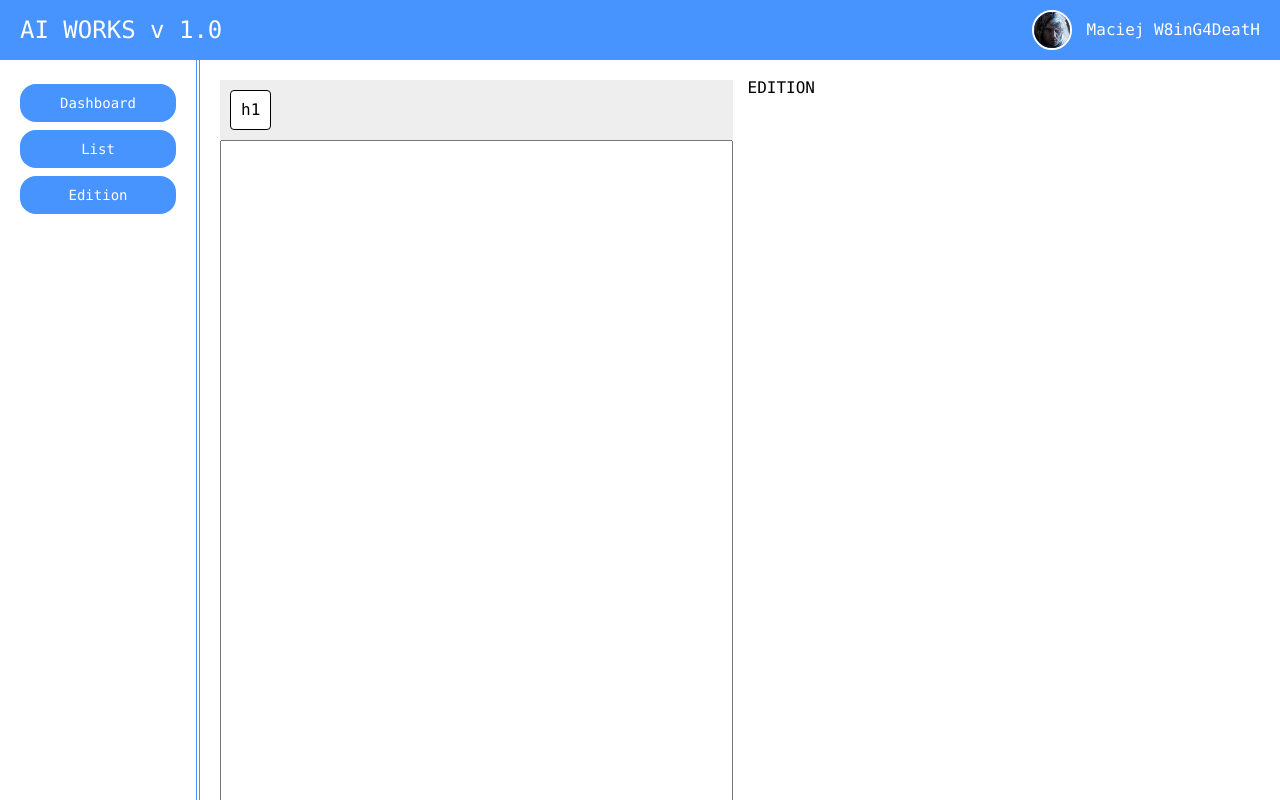
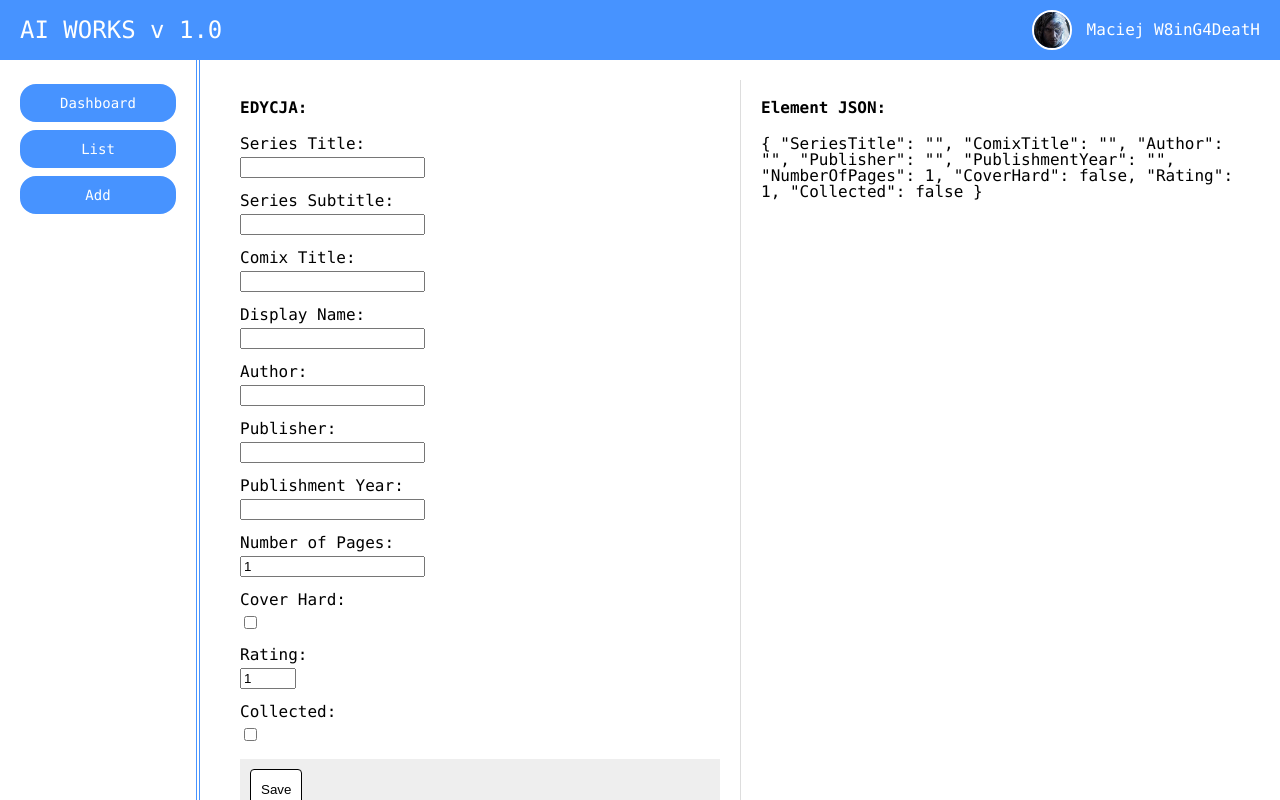
Before and after one commit to W8inG4DeatH/aiworks, an Angular app: page /edition in a window 1280 px wide. Built offline with nearby package versions, Linux system fonts and the light colour scheme.

Commit message:
preparing for nest js - add and edit

```diff
--- a/src/app/app-routing.module.ts
+++ b/src/app/app-routing.module.ts
@@ -12,6 +12,7 @@ const routes: Routes = [
     { path: 'dashboard', component: WidgetsPanelComponent },
     { path: 'list', component: ListPanelComponent },
     { path: 'edition', component: ComixEditorComponent, canActivate: [EditionGuardGuard] },
+    { path: 'edition/:id', component: ComixEditorComponent, canActivate: [EditionGuardGuard] },
     { path: 'html-editor', component: HtmlEditorComponent }
 ];
 
--- a/src/app/areas/edition/comix-editor/comix-editor.component.html
+++ b/src/app/areas/edition/comix-editor/comix-editor.component.html
@@ -1,15 +1,78 @@
 <div fxLayout="row" fxFlex>
-    <div fxLayout="column" fxFlex="50">
-        <div class="buttons-container" fxLayout="row" fxLayoutAlign="start center">
-            <div (click)="OnFormat()" class="button-container" fxLayout="row" fxLayoutAlign="center center">h1</div>
-        </div>
-        <textarea
-            (ngModel)="htmlContent"
-            rows="50"
-            class="html-editor-area"
-        ></textarea>
-    </div>
-    <div class="second-column" fxLayout="column" fxFlex="50">
-        EDITION
-    </div>
+
+  <div class="column" fxLayout="column" fxFlex="50">
+
+    <div class="title">EDYCJA:</div>
+
+    <form #comixForm="ngForm">
+
+      <div class="form-element" fxLayout="column" fxLayoutAlign="start start">
+        <label for="seriesTitle">Series Title:</label>
+        <input type="text" id="seriesTitle" name="SeriesTitle" [(ngModel)]="element.SeriesTitle">
+      </div>
+
+      <div class="form-element" fxLayout="column" fxLayoutAlign="start start">
+        <label for="seriesSubtitle">Series Subtitle:</label>
+        <input type="text" id="seriesSubtitle" name="SeriesSubtitle" [(ngModel)]="element.SeriesSubtitle">
+      </div>
+
+      <div class="form-element" fxLayout="column" fxLayoutAlign="start start">
+        <label for="comixTitle">Comix Title:</label>
+        <input type="text" id="comixTitle" name="ComixTitle" [(ngModel)]="element.ComixTitle" required>
+      </div>
+
+      <div class="form-element" fxLayout="column" fxLayoutAlign="start start">
+        <label for="displayName">Display Name:</label>
+        <input type="text" id="displayName" name="DisplayName" [(ngModel)]="element.DisplayName">
+      </div>
+
+      <div class="form-element" fxLayout="column" fxLayoutAlign="start start">
+        <label for="author">Author:</label>
+        <input type="text" id="author" name="Author" [(ngModel)]="element.Author">
+      </div>
+
+      <div class="form-element" fxLayout="column" fxLayoutAlign="start start">
+        <label for="publisher">Publisher:</label>
+        <input type="text" id="publisher" name="Publisher" [(ngModel)]="element.Publisher">
+      </div>
+
+      <div class="form-element" fxLayout="column" fxLayoutAlign="start start">
+        <label for="publishmentYear">Publishment Year:</label>
+        <input type="text" id="publishmentYear" name="PublishmentYear" [(ngModel)]="element.PublishmentYear">
+      </div>
+
+      <div class="form-element" fxLayout="column" fxLayoutAlign="start start">
+        <label for="numberOfPages">Number of Pages:</label>
+        <input type="number" min="1" id="numberOfPages" name="NumberOfPages" [(ngModel)]="element.NumberOfPages">
+      </div>
+
+      <div class="form-element" fxLayout="column" fxLayoutAlign="start start">
+        <label for="coverHard">Cover Hard:</label>
+        <input type="checkbox" id="coverHard" name="CoverHard" [(ngModel)]="element.CoverHard">
+      </div>
+
+      <div class="form-element" fxLayout="column" fxLayoutAlign="start start">
+        <label for="rating">Rating:</label>
+        <input type="number" min="1" max="10" id="rating" name="Rating" [(ngModel)]="element.Rating">
+      </div>
+
+      <div class="form-element" fxLayout="column" fxLayoutAlign="start start">
+        <label for="collected">Collected:</label>
+        <input type="checkbox" id="collected" name="Collected" [(ngModel)]="element.Collected">
+      </div>
+
+      <div class="buttons-container">
+        <button class="button-container" (ngSubmit)="OnSubmitClick()" type="submit">Save</button>
+      </div>
+    </form>
+
+  </div>
+
+  <div class="column second-column" fxLayout="column" fxFlex="50">
+
+    <div class="title">Element JSON:</div>
+    <div>{{ element | json }}</div>
+
+  </div>
+
 </div>
--- a/src/app/areas/edition/comix-editor/comix-editor.component.scss
+++ b/src/app/areas/edition/comix-editor/comix-editor.component.scss
@@ -1,17 +1,30 @@
-.second-column
-{
-    margin-left: 15px;
+.column {
+    padding: 20px;
+    &.second-column {
+        border-left: 1px solid #ddd;
+    }
 }
 
-.buttons-container
-{
+.title {
+  margin-bottom: 20px;
+  font-weight: bold;
+}
+
+.form-element {
+  margin-bottom: 15px;
+  label {
+    margin-bottom: 5px;
+  }
+}
+
+
+.buttons-container {
     width: 100%;
     height: 60px;
     background-color: #eee;
     padding: 10px;
 
-    .button-container
-    {
+    .button-container {
         background-color: white;
         border: 1px solid black;
         border-radius: 4px;
@@ -22,7 +35,6 @@
     }
 }
 
-.html-editor-area
-{
+.html-editor-area {
     padding: 10px;
 }
--- a/src/app/areas/edition/comix-editor/comix-editor.component.ts
+++ b/src/app/areas/edition/comix-editor/comix-editor.component.ts
@@ -1,4 +1,6 @@
-import { Component, OnInit } from '@angular/core';
+import { Component, Input, OnInit } from '@angular/core';
+import { ActivatedRoute } from '@angular/router';
+import { IComixItem } from 'src/app/areas/list/list.interfaces';
 
 @Component({
   selector: 'comix-editor',
@@ -8,16 +10,65 @@ import { Component, OnInit } from '@angular/core';
 
 export class ComixEditorComponent implements OnInit {
 
-    public htmlContent: string = '';
+  @Input()
+  public element: IComixItem = this.PrepareNewElement();
 
-    constructor() { }
+  @Input()
+  public id: number | null = null;
+
+  constructor(
+    private activatedRoute: ActivatedRoute
+  ) {
+  }
 
   ngOnInit(): void {
+    this.GetIdParameter();
   }
 
-    OnFormat()
-    {
-        console.log('OnFormat()');
+  GetIdParameter() {
+    this.activatedRoute.paramMap.subscribe(params => {
+      const idParam = params.get('id');
+      const id = idParam !== null ? Number(idParam) : null;
+
+      // Sprawdzenie, czy 'id' jest skończoną liczbą
+      if (id !== null && Number.isFinite(id)) {
+        this.id = id;
+        this.element = this.LoadElement(this.id);
+      }
+    });
   }
 
+  PrepareNewElement(): IComixItem {
+    const newElement: IComixItem = {
+      SeriesTitle: '',
+      ComixTitle: '',
+      Author: '',
+      Publisher: '',
+      PublishmentYear: '',
+      NumberOfPages: 1,
+      CoverHard: false,
+      Rating: 1,
+      Collected: false
+    };
+    return newElement;
   }
+
+  LoadElement(id: number): IComixItem {
+    const loadedElement: IComixItem = {
+      SeriesTitle: 'Minionki',
+      ComixTitle: 'Gru to szef',
+      Author: 'WB',
+      Publisher: 'EGMONT Polska',
+      PublishmentYear: '2024',
+      NumberOfPages: 100,
+      CoverHard: true,
+      Rating: 10,
+      Collected: false
+    };
+    return loadedElement;
+  }
+
+  OnSubmitClick() {
+
+  }
+}
--- a/src/app/areas/edition/edition.module.ts
+++ b/src/app/areas/edition/edition.module.ts
@@ -2,6 +2,7 @@ import { NgModule } from '@angular/core';
 import { FlexLayoutModule } from '@angular/flex-layout';
 import { CommonModule } from '@angular/common';
 import { ComixEditorComponent } from 'src/app/areas/edition/comix-editor/comix-editor.component';
+import { FormsModule } from '@angular/forms';
 
 @NgModule({
   declarations: [
@@ -9,7 +10,8 @@ import { ComixEditorComponent } from 'src/app/areas/edition/comix-editor/comix-e
   ],
   imports: [
     CommonModule,
-    FlexLayoutModule
+    FlexLayoutModule,
+    FormsModule
   ]
 })
 export class EditionModule { }
--- a/src/app/areas/list/list-panel/list-panel.component.html
+++ b/src/app/areas/list/list-panel/list-panel.component.html
@@ -2,15 +2,15 @@
 
     <div class="header" fxLayout="row" fxFlex>
 
-        <div *ngFor="let columnKey of columnsKeys; let cIndex = index" (click)="OnColumnHeaderClick(columnKey)" class="content-element header" fxLayout="row" fxFlex="{{columnsFlex[cIndex]}}">
+        <div *ngFor="let columnKey of columnsKeys; let cIndex = index" (click)="OnColumnHeaderClick(columnKey)" class="header-container" fxLayout="row" fxFlex="{{columnsFlex[cIndex]}}">
             {{ columnsNames[cIndex] }}
         </div>
 
     </div>
 
-    <div *ngFor="let item of itemsData; let iIndex = index" fxLayout="row" fxFlex>
+    <div *ngFor="let item of itemsData; let iIndex = index" (click)="OnItemClick(item)" class="content-item-container" fxLayout="row" fxFlex>
 
-        <div *ngFor="let columnKey of columnsKeys; let cIndex = index" class="content-element" fxLayout="row" fxFlex="{{columnsFlex[cIndex]}}">
+        <div *ngFor="let columnKey of columnsKeys; let cIndex = index" class="content-item" fxLayout="row" fxFlex="{{columnsFlex[cIndex]}}">
             {{ item[columnKey] }}
         </div>
 
--- a/src/app/areas/list/list-panel/list-panel.component.scss
+++ b/src/app/areas/list/list-panel/list-panel.component.scss
@@ -1,20 +1,19 @@
 @import 'src/assets/scss/colors.scss';
 
-.content-container
-{
-    .header
-    {
-        color: $white;
-        background-color: $field-border;
+.content-container {
+  .header {
+    color: $white;
+    background-color: $field-border;
+    .header-container {
+      padding: 10px 15px;
+      cursor: pointer;
     }
+  }
 
-    .content-element
-    {
-        padding: 10px 15px;
-
-        &.header
-        {
-            cursor: pointer;
-        }
+  .content-item-container {
+    .content-item {
+      padding: 10px 15px;
+      cursor: pointer;
     }
+  }
 }
--- a/src/app/areas/list/list-panel/list-panel.component.ts
+++ b/src/app/areas/list/list-panel/list-panel.component.ts
@@ -1,5 +1,5 @@
 import { Component, OnInit } from '@angular/core';
-import { IComixItem } from 'src/app/areas/list/list.interfaces';
+import { Router } from '@angular/router';
 import { ListDataService } from 'src/app/areas/list/list-data.service';
 import * as _ from 'lodash';
 
@@ -17,6 +17,7 @@ export class ListPanelComponent implements OnInit {
   public columnsFlex: Array<number> = [];
 
   constructor(
+    private router: Router,
     public ListDataService: ListDataService
   ) { }
 
@@ -60,8 +61,11 @@ export class ListPanelComponent implements OnInit {
   }
 
   OnColumnHeaderClick(columnKey: string) {
-        _.sortBy(this.itemsData, [columnKey]);
+    this.itemsData = _.sortBy(this.itemsData, [columnKey]);
     console.log('OnColumnHeaderClick:', columnKey, this.itemsData);
   }
 
+  OnItemClick(item: any) {
+    this.router.navigate(['/edition', item.Id]);
   }
+}
--- a/src/app/areas/main-menu/main-menu.component.ts
+++ b/src/app/areas/main-menu/main-menu.component.ts
@@ -28,7 +28,7 @@ export class MainMenuComponent implements OnInit {
         RouterLink: '/list'
       },
       {
-        DisplayName: 'Edition',
+        DisplayName: 'Add',
         RouterLink: '/edition'
       },
       // {
```
Lines whose indentation alone changed are shown as unchanged.
